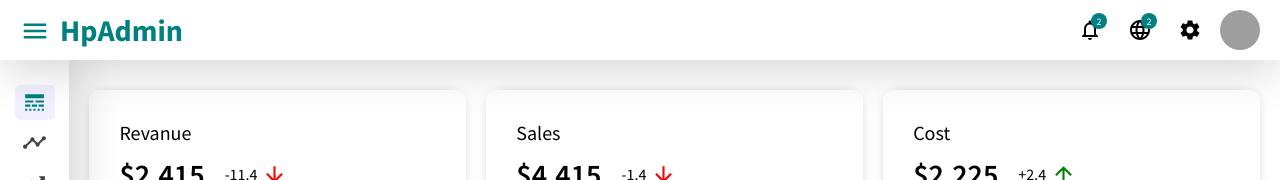
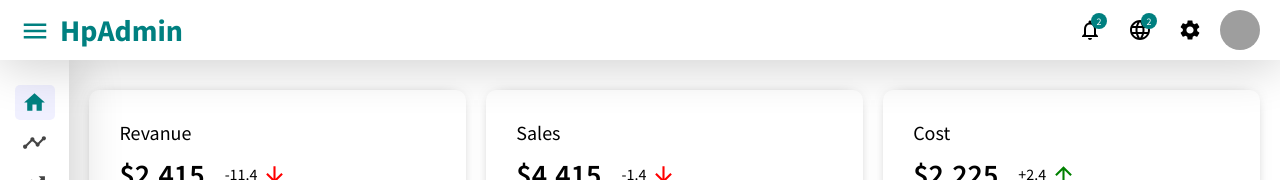
Before and after one commit to harshil-pethani/Admin-Dashboard, a React (Create React App) app: page / in a window 1280 px wide. Shown: the top 180 px of the page. Built offline with nearby package versions, Linux system fonts and the light colour scheme; grey boxes are pictures that could not be loaded.

Commit message:
home page icon changed

```diff
--- a/src/Components/Sidebar/Sidebar.jsx
+++ b/src/Components/Sidebar/Sidebar.jsx
@@ -12,6 +12,7 @@ import {
     ChatBubbleOutline,
     WorkOutline,
     Report,
+    Home,
 } from "@material-ui/icons";
 import { NavLink } from "react-router-dom";
 
@@ -24,7 +25,7 @@ export default function Sidebar({ activeSidebar, setActiveSidebar }) {
                     <ul className="sidebarList">
                         <li>
                             <NavLink className="sidebarListItem" to="/">
-                                <LineStyle className="sidebarIcon" />
+                                <Home className="sidebarIcon" />
                                 <span>
                                     Home
                                 </span>
```
